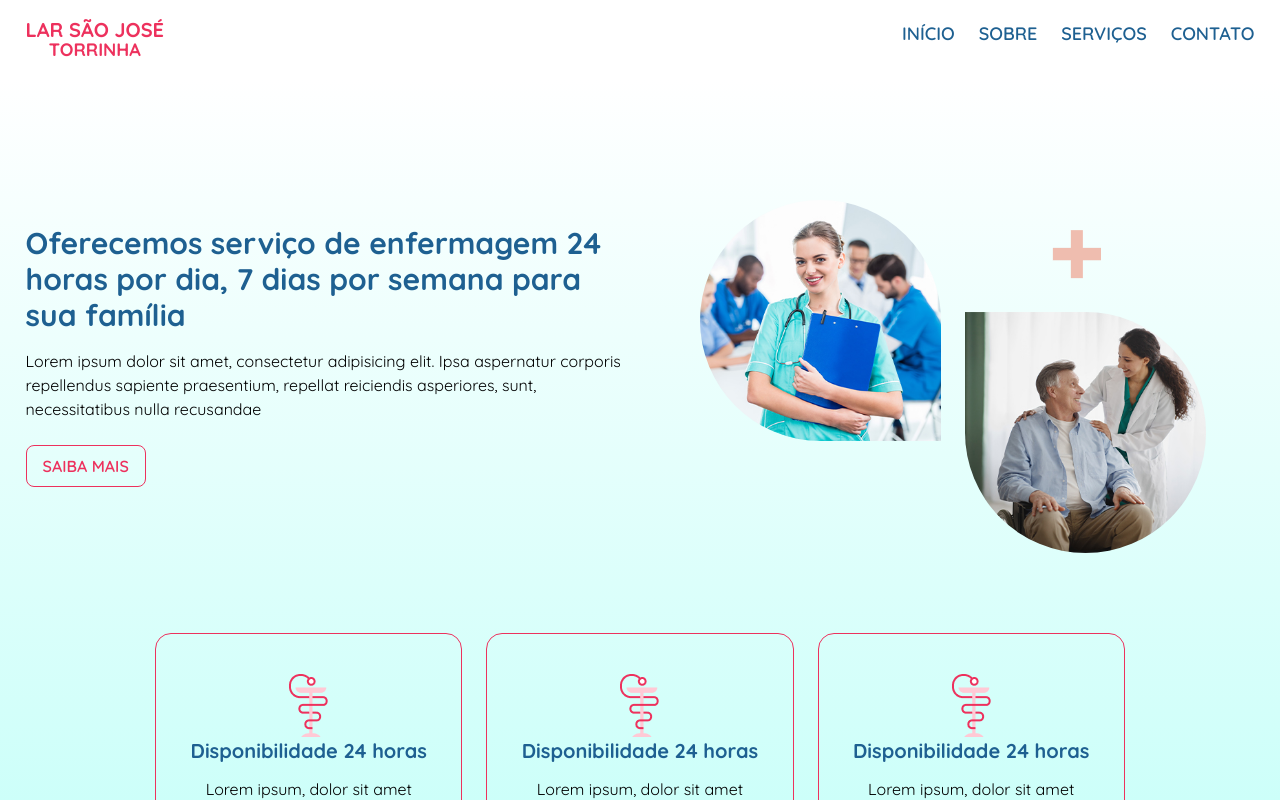
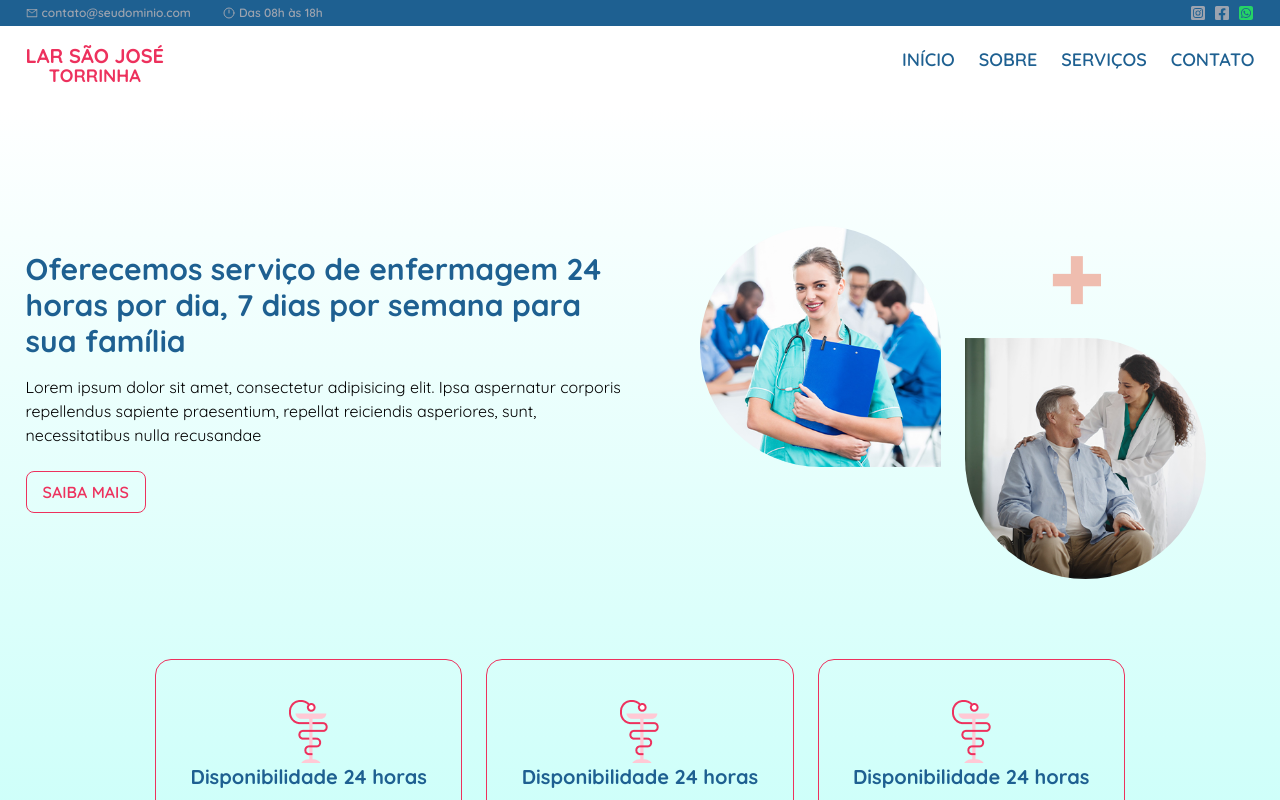
Before and after one commit to Dusousas/Asilo, a Next.js app: page / in a window 1280 px wide. Shown: the top 800 px of the page. Built offline with nearby package versions, Linux system fonts and the light colour scheme.

Commit message:
versão final 1

```diff
--- /dev/null
+++ b/components/Contact.tsx
@@ -0,0 +1,29 @@
+import React from 'react';
+
+export default function Contact() {
+    return (
+        <>
+            <section className='pb-20'>
+                <div className='flex justify-end'>
+
+
+                    <div className='bg-BlueP w-full py-32 flex justify-center lg:w-[85%] lg:rounded-l-full '>
+                        <form className='lg:w-1/2 px-20 py-10' action="">
+                            <span className='text-white font-semibold text-[24px]'>Fale Conosco</span>
+                            <h1 className='text-white font-semibold text-[35px]' >Tire suas dúvidas</h1>
+                            <p className='mb-6 text-white'>Lorem ipsum dolor sit amet consectetur adipisicing elit. Tenetur, quae totam porro deserunt saepe natus quibusdam earum culpa at distinctio!</p>
+                            <div className='flex flex-col gap-4'>
+                                <input placeholder='Nome completo' className='outline-none py-4 px-4 w-full' type="text" />
+                                <input placeholder='Seu Telefone' className='outline-none py-4 px-4 w-full' type="text" />
+                                <textarea placeholder='Mensagem' className='outline-none py-4 px-4 w-full resize-none' name="" rows={4} id=""></textarea>
+                            </div>
+                            <div className='flex justify-center mt-6 lg:justify-start'>
+                                <a className='text-white bg-RedP uppercase font-semibold px-6 py-2' href="">Fale conosco</a>
+                            </div>
+                        </form>
+                    </div>
+                </div>
+            </section>
+        </>
+    );
+}
--- /dev/null
+++ b/components/Footer.tsx
@@ -0,0 +1,11 @@
+import React from 'react';
+
+export default function Footer() {
+    return (
+        <>
+            <footer className='text-center py-4 bg-BlueP'>
+                <p className='text-gray-400'>Lar São José Torrinha - Todos os direitos reservados</p>
+            </footer>
+        </>
+    );
+}
--- a/components/Header.tsx
+++ b/components/Header.tsx
@@ -1,18 +1,18 @@
 import React from 'react';
 import Navbar from './subc/Navbar';
+import LineH from './subc/LineH';
 
 export default function Header() {
     return (
         <>
+            <LineH />
             <header className='py-5'>
                 <div className='maxW flex justify-between'>
                     <div className='flex flex-col text-center'>
                         <a className='uppercase font-bold text-xl/5 text-RedP' href="">Lar São José</a>
                         <a className='uppercase font-bold text-lg/5 text-RedP' href="">Torrinha</a>
                     </div>
-
                     <Navbar />
-
                 </div>
             </header>
         </>
--- a/components/Mission.tsx
+++ b/components/Mission.tsx
@@ -9,9 +9,9 @@ export default function Mission() {
                     <h1 className='font-bold text-3xl mt-2 text-center text-white lg:max-w-[50%] lg:mx-auto'>Garantimos qualidade de vida, promovendo o bem-estar físico, emocional e social de nossos residentes</h1>
                     <p className='text-center mt-4 text-white lg:max-w-[50%] lg:mx-auto'>Lorem ipsum, dolor sit amet consectetur adipisicing elit. Eum perferendis possimus sapiente voluptate, asperiores tempora eius voluptates earum iste culpa.s</p>
 
-                <div className='flex justify-center mt-6'>
-                    <a className='text-white bg-RedP uppercase font-semibold px-6 py-2 rounded-xl' href="">Fale conosco</a>
-                </div>
+                    <div className='flex justify-center mt-6'>
+                        <a className='text-white bg-RedP uppercase font-semibold px-6 py-2 rounded-xl' href="">Fale conosco</a>
+                    </div>
                 </div>
             </section>
         </>
--- a/components/Testimonials.tsx
+++ b/components/Testimonials.tsx
@@ -5,7 +5,6 @@ import 'swiper/css';
 import 'swiper/css/navigation';
 import 'swiper/css/autoplay';
 
-// Importando os módulos corretamente
 
 export default function Testimonials() {
     const testimonials = [
@@ -19,7 +18,7 @@ export default function Testimonials() {
             name: 'Maria Silva',
             text: 'Lorem ipsum dolor sit amet, consectetur adipisicing elit. Autem, maiores. Quasi, cumque?',
             image: 'perfil1.png',
-            stars: [1, 2, 3, 4],
+            stars: [1, 2, 3, 4, 5],
         },
         {
             name: 'José Almeida',
@@ -48,13 +47,13 @@ export default function Testimonials() {
                         {/* Swiper de Depoimentos */}
                         <Swiper
                             autoplay={{
-                                delay: 1000,  // Transição automática a cada 3 segundos
-                                disableOnInteraction: false,  // A navegação automática continua mesmo após interação
+                                delay: 1000, // Atraso de 3 segundos para transição automática
+                                disableOnInteraction: false, // Continua o autoplay mesmo após interação
                             }}
-
-                            loop={true}  // Faz o loop infinito
-                            slidesPerView={1}  // Exibe um depoimento por vez
-                            spaceBetween={10}  // Espaço entre os slides
+                            loop={true} // Loop infinito
+                            slidesPerView={1} // Exibe um depoimento por vez
+                            spaceBetween={10} // Espaço entre os slides
+                            speed={500} // Duração da transição
                         >
                             {testimonials.map((testimonial, index) => (
                                 <SwiperSlide key={index}>
--- /dev/null
+++ b/components/subc/LineH.tsx
@@ -0,0 +1,28 @@
+import React from 'react';
+import { AiOutlineMail } from 'react-icons/ai';
+import { FaFacebookSquare, FaInstagramSquare } from 'react-icons/fa';
+import { FaSquareWhatsapp } from 'react-icons/fa6';
+import { LuClock12 } from 'react-icons/lu';
+
+export default function LineH() {
+    return (
+        <>
+            <section className='bg-BlueP py-1'>
+                <div className='maxW text-gray-400 flex flex-col justify-between lg:flex-row'>
+                    <div className='flex items-center flex-col lg:gap-8 lg:flex-row'>
+                        <p className='flex items-center gap-1 text-[12px] font-semibold'><AiOutlineMail className='text-OrangeP' />contato@seudominio.com</p>
+                        <p className='flex items-center gap-1 text-[12px] font-semibold'><LuClock12 className='text-OrangeP' />Das 08h às 18h</p>
+                    </div>
+
+                    <div className='flex gap-2 items-center justify-center mt-4 lg:mt-0'>
+                        <a className='flex cursor-pointer items-center gap-1 text-[16px] font-semibold'><FaInstagramSquare /></a>
+                        <a className='flex cursor-pointer items-center gap-1 text-[16px] font-semibold'><FaFacebookSquare /></a>
+                        <a className='flex cursor-pointer items-center gap-1 text-[16px] font-semibold text-[#25D366]'><FaSquareWhatsapp /></a>
+                    </div>
+
+                </div>
+            </section>
+        </>
+
+    );
+}
--- a/pages/_app.tsx
+++ b/pages/_app.tsx
@@ -1,6 +1,16 @@
 import "@/styles/globals.css";
 import type { AppProps } from "next/app";
+import Header from "@/components/Header";  // Importe seu componente de Header
+import Footer from "@/components/Footer";  // Importe seu componente de Footer
 
 export default function App({ Component, pageProps }: AppProps) {
-  return <Component {...pageProps} />;
+  return (
+    <>
+      <Header />
+      <main>
+        <Component {...pageProps} />
+      </main>
+      <Footer />
+    </>
+  );
 }
--- a/pages/index.tsx
+++ b/pages/index.tsx
@@ -1,4 +1,5 @@
 import About from "@/components/About";
+import Contact from "@/components/Contact";
 import Galery from "@/components/Galery";
 import Header from "@/components/Header";
 import Main from "@/components/Main";
@@ -10,13 +11,13 @@ import Testimonials from "@/components/Testimonials";
 export default function Home() {
   return (
     <>
-      <Header />
       <Main />
       <About />
       <Services />
       <Mission />
       <Galery />
       <Testimonials />
+      <Contact />
     </>
   );
 }
--- a/styles/globals.css
+++ b/styles/globals.css
@@ -1,6 +1,10 @@
 @tailwind base;
 @tailwind components;
 @tailwind utilities;
+@import 'swiper/css';
+@import 'swiper/css/navigation';
+@import 'swiper/css/autoplay';
+
 
 
 body {
```
